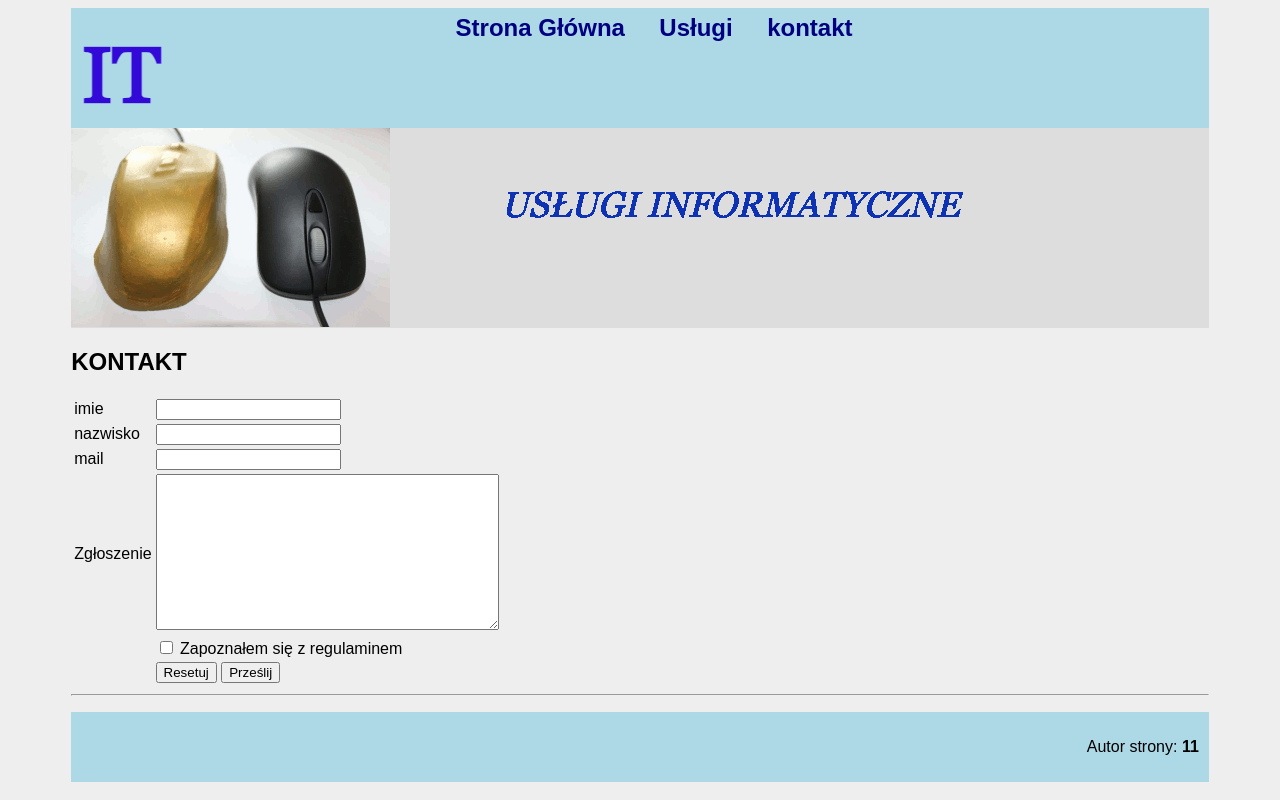
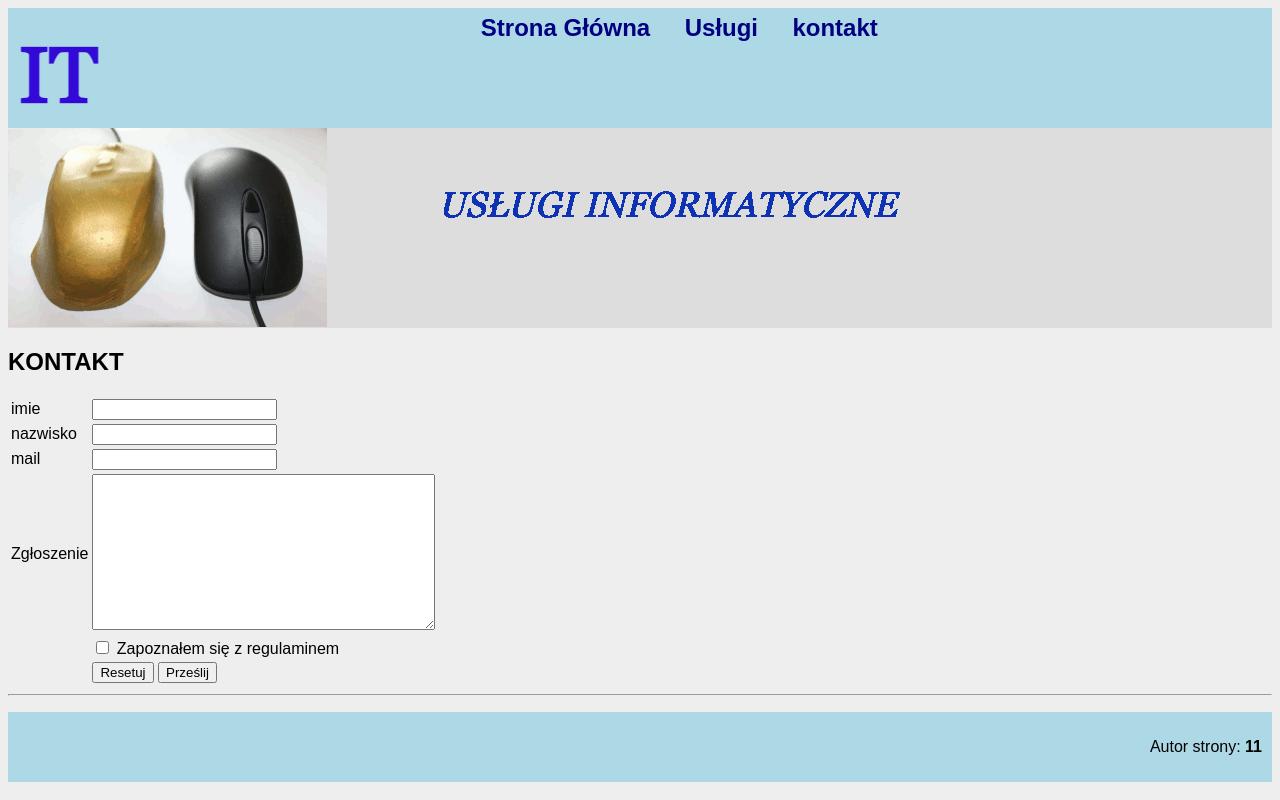
Before and after one commit to Jahu27/inf03, a PHP site: page /kontakt.html in a window 1280 px wide. Run offline with PHP 8.4, Linux system fonts and the light colour scheme.

Commit message:
Add files via upload

```diff
--- a/kontakt.html
+++ b/kontakt.html
@@ -9,7 +9,7 @@
 
 </head>
 <body>
-    <div id="box">
+
         <div id="gora">
             <section id="pic">
                 <img src="pics/logo.png" alt="Firma IT">
@@ -98,7 +98,7 @@
         </div>
 
 
-    </div>
+
 
     <script src="script.js"></script>
 
--- a/style.css
+++ b/style.css
@@ -16,7 +16,7 @@ div {
     margin-left: 40px;
     width: 50%;
 }
-div #gora {
+ #gora {
 
     width: 100%;
     height: 100px;
```
